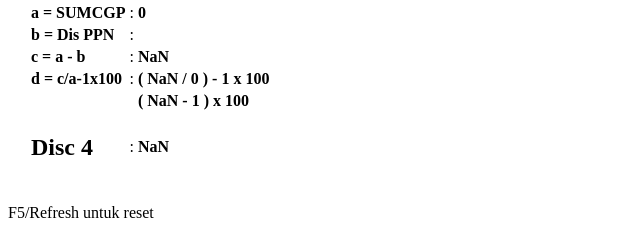
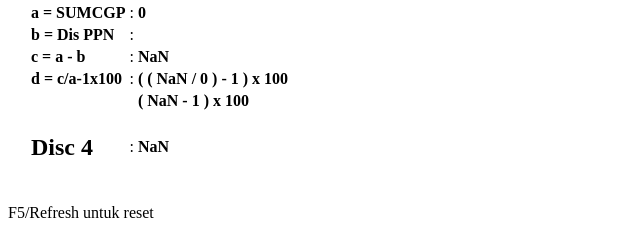
Before and after one commit to salimubet/kamys, a plain HTML site: page index.html in a window 1280 px wide. Both pictures are taken after a click on the button "SUM". Shown: the part 426-666 px from the top of the page, 0-640 px from the left. Drawn offline with Linux system fonts and the light colour scheme.

Commit message:
Add files via upload

```diff
--- a/index.html
+++ b/index.html
@@ -117,7 +117,7 @@ function tambah(){
  var d1= hasil3/hasil2
  var d2=d1-1
  var d3=d2*100
- document.getElementById("demo4").innerHTML = "<b>"+'( '+hasil3+' / '+hasil2+' )'+" - 1 x 100"+"</b>"
+ document.getElementById("demo4").innerHTML = "<b>"+'( '+'( '+hasil3+' / '+hasil2+' )'+" - 1 ) x 100"+"</b>"
  document.getElementById("demo5").innerHTML = "<b>"+'( '+d1+" - 1 ) x 100"+"</b>"
  document.getElementById("demo6").innerHTML = "<b>"+d3+"</b>"
 }
```
